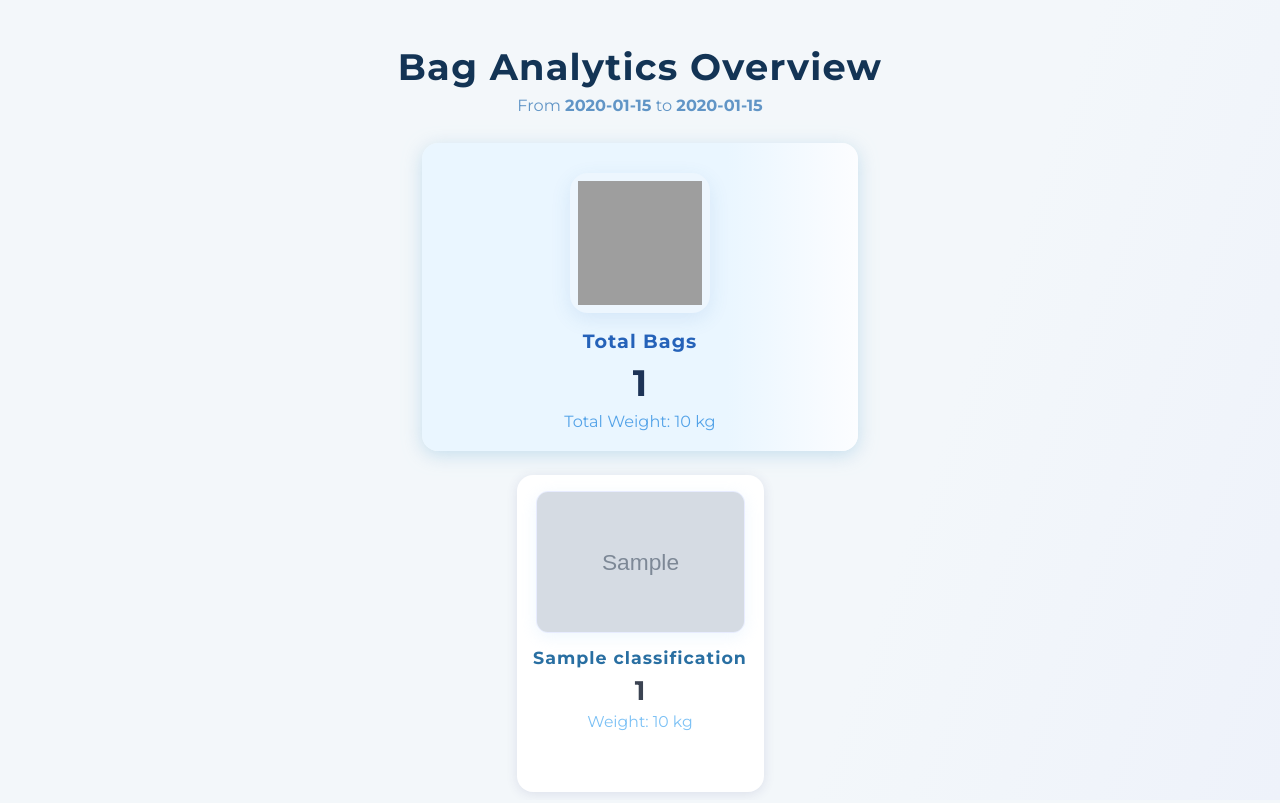
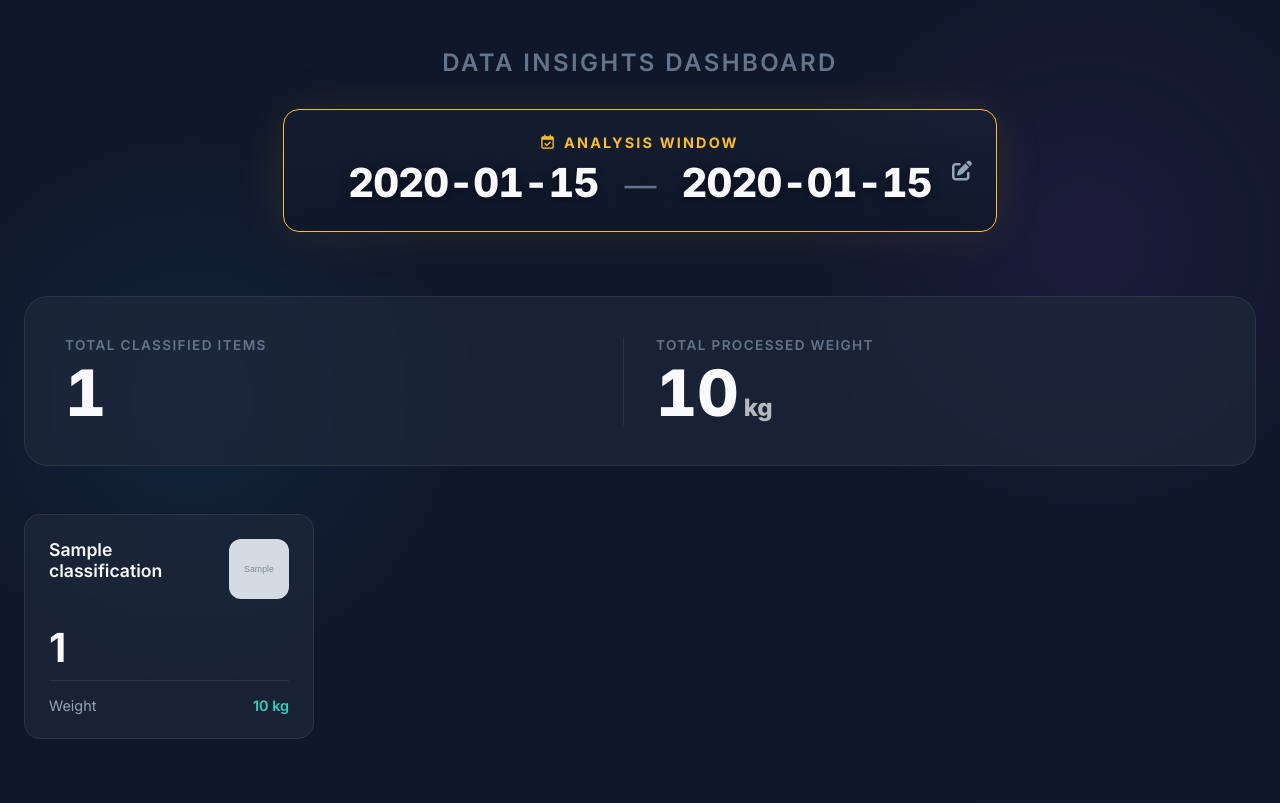
Before and after one commit to MohamadKhaledAbbas/BreadBagCounterSystem, a FastAPI app: template src/endpoint/templates/analytics.html in a window 1280 px wide. Run offline with FastAPI, Linux system fonts and the light colour scheme; the template is opened without the code that fills it: most values are stand-ins (such as "Sample title", 1, 10 or a date in 2020); grey boxes marked "Sample" are stand-in pictures; grey boxes are pictures that could not be loaded.

Commit message:
- Enhance UI/UX of the analytics FastAPI endpoint

```diff
--- a/src/endpoint/Server.py
+++ b/src/endpoint/Server.py
@@ -11,3 +11,5 @@
 
 os.makedirs("data/classes/", exist_ok=True)  # Creates the directory if it doesn't exist
 app.mount("/known_classes", StaticFiles(directory="data/classes/"), name="known_classes")
+
+app.mount("/static", StaticFiles(directory="src/endpoint/static"), name="static")
--- /dev/null
+++ b/src/endpoint/static/css/analytics.css
@@ -0,0 +1,243 @@
+:root {
+    /* 🌌 The Aurora Palette */
+    --bg-deep: #0f172a;
+    --bg-gradient: radial-gradient(circle at 15% 50%, rgba(56, 189, 248, 0.08), transparent 25%),
+                   radial-gradient(circle at 85% 30%, rgba(168, 85, 247, 0.08), transparent 25%);
+
+    /* 🧊 Glass Surface */
+    --glass-bg: rgba(30, 41, 59, 0.7);
+    --glass-border: rgba(255, 255, 255, 0.08);
+    --glass-shadow: 0 4px 30px rgba(0, 0, 0, 0.3);
+    --glass-blur: blur(12px);
+
+    /* 🎨 Text & Accents */
+    --text-primary: #f8fafc;
+    --text-secondary: #94a3b8;
+    --text-muted: #64748b;
+
+    --accent-primary: #38bdf8; /* Sky Blue */
+    --accent-gold: #fbbf24;    /* Gold (Used for Time Context) */
+    --accent-success: #2dd4bf;
+
+    /* 📐 Dimensions */
+    --radius-xl: 24px;
+    --radius-lg: 16px;
+    --radius-md: 12px;
+}
+
+body {
+    margin: 0;
+    padding: 0;
+    font-family: 'Inter', system-ui, -apple-system, sans-serif;
+    background-color: var(--bg-deep);
+    background-image: var(--bg-gradient);
+    background-attachment: fixed;
+    color: var(--text-primary);
+    min-height: 100vh;
+}
+
+main {
+    max-width: 1400px;
+    margin: 0 auto;
+    padding: 3rem 1.5rem 4rem;
+    animation: fadeIn 0.6s ease-out;
+}
+
+/* ✨ Header Section */
+.stats-header {
+    text-align: center;
+    margin-bottom: 2rem;
+}
+
+.stats-title {
+    font-size: 1.5rem;
+    font-weight: 600;
+    text-transform: uppercase;
+    letter-spacing: 0.1em;
+    color: var(--text-muted);
+    margin: 0;
+}
+
+/* 🕰️ HUGE TIME STAGE (Replaces small capsule) */
+.time-stage-container {
+    display: flex;
+    justify-content: center;
+    margin-bottom: 4rem;
+}
+
+.time-stage {
+    background: linear-gradient(180deg, rgba(30, 41, 59, 0.4) 0%, rgba(15, 23, 42, 0.8) 100%);
+    border: 1px solid var(--accent-gold); /* Gold border for importance */
+    border-radius: var(--radius-lg);
+    padding: 1.5rem 3rem;
+    position: relative;
+    box-shadow: 0 0 50px rgba(251, 191, 36, 0.1); /* Subtle gold ambient glow */
+    backdrop-filter: blur(10px);
+    text-align: center;
+    min-width: 50%;
+}
+
+/* "Testing Period" Label */
+.time-label {
+    font-size: 0.9rem;
+    color: var(--accent-gold);
+    font-weight: 700;
+    text-transform: uppercase;
+    letter-spacing: 0.15em;
+    margin-bottom: 0.5rem;
+    display: flex;
+    align-items: center;
+    justify-content: center;
+    gap: 0.5rem;
+}
+
+/* The Big Dates */
+.time-display {
+    font-size: 2.5rem; /* Very large text */
+    font-weight: 800;
+    color: var(--text-primary);
+    font-variant-numeric: tabular-nums;
+    letter-spacing: -0.02em;
+    line-height: 1.2;
+    text-shadow: 0 2px 10px rgba(0,0,0,0.5);
+}
+
+.time-divider {
+    color: var(--text-muted);
+    font-weight: 300;
+    margin: 0 1rem;
+    font-size: 2rem;
+    vertical-align: middle;
+}
+
+/* Edit button inside the stage */
+.edit-time-btn {
+    position: absolute;
+    right: 1.5rem;
+    top: 50%;
+    transform: translateY(-50%);
+    color: var(--text-secondary);
+    font-size: 1.25rem;
+    transition: color 0.2s;
+}
+.edit-time-btn:hover {
+    color: var(--accent-primary);
+}
+
+
+/* 📦 Hero Card (Totals) */
+.hero-section { margin-bottom: 3rem; }
+
+.hero-card {
+    background: var(--glass-bg);
+    backdrop-filter: var(--glass-blur);
+    border: 1px solid var(--glass-border);
+    border-radius: var(--radius-xl);
+    padding: 2.5rem;
+    display: grid;
+    grid-template-columns: 1fr 1fr;
+    gap: 2rem;
+}
+
+.hero-metric {
+    display: flex;
+    flex-direction: column;
+    justify-content: center;
+}
+.hero-metric.primary { border-right: 1px solid var(--glass-border); }
+
+.hero-label {
+    text-transform: uppercase;
+    font-size: 0.85rem;
+    letter-spacing: 0.1em;
+    color: var(--text-muted);
+    font-weight: 600;
+    margin-bottom: 0.5rem;
+}
+.hero-value {
+    font-size: 4rem;
+    font-weight: 800;
+    color: var(--text-primary);
+    font-variant-numeric: tabular-nums;
+    line-height: 1;
+}
+.hero-sub {
+    font-size: 1.25rem;
+    color: var(--accent-success);
+    margin-top: 0.5rem;
+    font-weight: 500;
+}
+
+/* 📊 Grid System */
+.grid-container {
+    display: grid;
+    grid-template-columns: repeat(auto-fill, minmax(280px, 1fr));
+    gap: 1.5rem;
+}
+
+.stat-card {
+    background: var(--glass-bg);
+    backdrop-filter: var(--glass-blur);
+    border: 1px solid var(--glass-border);
+    border-radius: var(--radius-lg);
+    padding: 1.5rem;
+    transition: all 0.3s ease;
+    display: flex;
+    flex-direction: column;
+}
+
+.stat-card:hover {
+    transform: translateY(-5px);
+    border-color: var(--accent-primary);
+    background: rgba(30, 41, 59, 0.9);
+}
+
+.card-header {
+    display: flex;
+    justify-content: space-between;
+    margin-bottom: 1rem;
+}
+.thumb-container {
+    width: 60px; height: 60px;
+    border-radius: var(--radius-md);
+    overflow: hidden;
+    background: #000;
+}
+.thumb-container img {
+    width: 100%; height: 100%; object-fit: cover;
+}
+.card-title {
+    font-size: 1.1rem;
+    font-weight: 600;
+    color: var(--text-primary);
+}
+.card-metric-large {
+    font-size: 2.5rem;
+    font-weight: 700;
+    margin: 0.5rem 0;
+}
+.card-footer {
+    margin-top: auto;
+    padding-top: 1rem;
+    border-top: 1px solid var(--glass-border);
+    display: flex;
+    justify-content: space-between;
+    font-size: 0.9rem;
+    color: var(--text-secondary);
+}
+.weight-tag { color: var(--accent-success); font-weight: 600; }
+
+@media (max-width: 768px) {
+    .time-stage { padding: 1.5rem; width: 100%; }
+    .time-display { font-size: 1.5rem; display: flex; flex-direction: column; gap: 0.5rem; }
+    .time-divider { display: none; }
+    .edit-time-btn { position: static; margin-top: 1rem; display: block; }
+
+    .hero-card { grid-template-columns: 1fr; text-align: center; }
+    .hero-metric.primary { border-right: none; border-bottom: 1px solid var(--glass-border); padding-bottom: 2rem; }
+}
+
+@keyframes fadeIn {
+    from { opacity: 0; transform: translateY(10px); }
+    to { opacity: 1; transform: translateY(0); }
+}
--- a/src/endpoint/templates/analytics.html
+++ b/src/endpoint/templates/analytics.html
@@ -2,177 +2,78 @@
 <html lang="en">
 <head>
     <meta charset="UTF-8">
+    <meta name="viewport" content="width=device-width, initial-scale=1.0">
     <title>Analytics Dashboard</title>
-    <link href="https://fonts.googleapis.com/css?family=Montserrat:400,700&display=swap" rel="stylesheet">
-    <style>
-        body {
-            background: linear-gradient(110deg,#f3f7fa 70%, #eef2fa 100%);
-            font-family: 'Montserrat', Helvetica, Arial, sans-serif;
-            margin: 0;
-            padding: 0;
-            min-height: 100vh;
-        }
-        .stats-header {
-            text-align: center;
-            padding: 44px 0 0 0;
-        }
-        .stats-title {
-            font-size: 2.3rem;
-            font-weight: bold;
-            color: #133455;
-            letter-spacing: 1.2px;
-            margin-bottom: 6px;
-        }
-        .date-range {
-            font-size: 1.01rem;
-            color: #6195c6;
-            margin-bottom: 10px;
-        }
-        /* Total card */
-        .total-card {
-            background: linear-gradient(90deg, #eaf6ff 70%, #fcfdff 100%);
-            border-radius: 16px;
-            box-shadow: 0 4px 18px #acd0e6a2;
-            max-width: 380px;
-            margin: 28px auto 22px auto;
-            padding: 30px 28px 18px 28px;
-            display: flex;
-            flex-direction: column;
-            align-items: center;
-        }
-        .total-thumb {
-            width: 140px;
-            height: 140px;
-            border-radius: 18px;
-            background: #edf6fe;
-            display: flex;
-            align-items: center;
-            justify-content: center;
-            box-shadow: 0 6px 20px rgba(59,120,195,0.12);
-            margin-bottom: 16px;
-            overflow: hidden;
-        }
-        .total-label {
-            font-size: 1.2rem;
-            font-weight: bold;
-            letter-spacing: 1px;
-            color: #2562b9;
-            margin-bottom: 7px;
-        }
-        .total-count {
-            font-size: 2.3rem;
-            font-weight: 800;
-            color: #1d3357;
-            margin-bottom: 6px;
-        }
-        .total-weight {
-            font-size: 1.01rem;
-            color: #54a3e8;
-            margin-bottom: 2px;
-        }
-        /* Cards */
-        .card-container {
-            display: flex;
-            justify-content: center;
-            flex-wrap: wrap;
-            gap: 30px;
-            margin: 24px auto 0 auto;
-            max-width: 1080px;
-        }
-        .stat-card {
-            background: white;
-            border-radius: 16px;
-            box-shadow: 0 2px 12px rgba(60,60,120,0.12);
-            width: 215px;
-            min-height: 285px;
-            padding: 16px;
-            display: flex;
-            flex-direction: column;
-            align-items: center;
-            transition: box-shadow 0.16s, transform 0.13s;
-            position: relative;
-        }
-        .stat-card:hover {
-            box-shadow: 0 8px 28px #b4d7f6a1;
-            transform: scale(1.024);
-        }
-        .card-thumb {
-            width: calc(100% - 8px);
-            height: 140px;
-            object-fit: cover;
-            border-radius: 12px;
-            margin-bottom: 14px;
-            box-shadow: 0 4px 16px #cfe8fc54;
-            border: 1.5px solid #e8ecff;
-            background: #edf6fe;
-            display: block;
-        }
-        .card-label {
-            font-size: 1.09rem;
-            font-weight: bold;
-            color: #296fa2;
-            letter-spacing: 1px;
-            margin-bottom: 6px;
-            text-align: center;
-        }
-        .card-count {
-            font-size: 1.68rem;
-            font-weight: 700;
-            color: #3B4352;
-            margin-bottom: 5px;
-        }
-        .card-weight {
-            font-size: 0.98rem;
-            color: #7cc1f5;
-            margin-bottom: 6px;
-        }
+    <link href="https://fonts.googleapis.com/css2?family=Inter:wght@400;500;600;700;800&display=swap" rel="stylesheet">
+    <link rel="stylesheet" href="https://cdnjs.cloudflare.com/ajax/libs/font-awesome/6.4.0/css/all.min.css">
+    <link href="/static/css/analytics.css?v=5" rel="stylesheet">
+</head>
 
-        /* Responsive */
-        @media (max-width: 1080px) {
-            .card-container { max-width: 97vw; gap: 20px;}
-        }
-        @media (max-width: 750px) {
-            .card-container {
-                flex-direction: column;
-                align-items: center;
-                gap: 17px;
-            }
-            .stat-card, .total-card {width: 92vw; max-width: 340px;}
-            .card-thumb {height: 120px;}
-            .total-thumb {width: 110px; height: 110px;}
-        }
-    </style>
-</head>
 <body>
-    <div class="stats-header">
-        <div class="stats-title">Bag Analytics Overview</div>
-        {% if meta and meta.start and meta.end %}
-        <div class="date-range">From
-            <span style="font-weight:bold;">{{ meta.start.strftime('%Y-%m-%d %H:%M') }}</span>
-            to
-            <span style="font-weight:bold;">{{ meta.end.strftime('%Y-%m-%d %H:%M') }}</span>
+
+<main>
+    <header class="stats-header">
+        <h1 class="stats-title">Data Insights Dashboard</h1>
+    </header>
+
+    {% if meta and meta.start and meta.end %}
+    <section class="time-stage-container">
+        <div class="time-stage">
+            <div class="time-label">
+                <i class="fa-regular fa-calendar-check"></i> Analysis Window
+            </div>
+
+            <div class="time-display">
+                <span>{{ meta.start.strftime('%Y-%m-%d %H:%M') }}</span>
+                <span class="time-divider">&mdash;</span>
+                <span>{{ meta.end.strftime('%Y-%m-%d %H:%M') }}</span>
+            </div>
+
+            <a href="/analytics" class="edit-time-btn" title="Change Time Range">
+                <i class="fa-solid fa-pen-to-square"></i>
+            </a>
         </div>
-        {% endif %}
-    </div>
-    <div class="total-card">
-        <div class="total-thumb">
-            <img alt="Total count" src="https://img.icons8.com/ios-filled/150/stack-of-books.png"
-                 style="width:124px; height:124px;">
+    </section>
+    {% endif %}
+
+    <section class="hero-section">
+        <div class="hero-card">
+            <div class="hero-metric primary">
+                <div class="hero-label">Total Classified Items</div>
+                <div class="hero-value">{{ total.count or 0 }}</div>
+            </div>
+
+            <div class="hero-metric">
+                <div class="hero-label">Total Processed Weight</div>
+                <div class="hero-value">
+                    {{ total.weight or 0 }}<span style="font-size: 1.5rem; opacity: 0.7; margin-left: 5px;">kg</span>
+                </div>
+            </div>
         </div>
-        <div class="total-label">Total Bags</div>
-        <div class="total-count">{{ total.count or 'N/A' }}</div>
-        <div class="total-weight">Total Weight: {{ total.weight or 'N/A' }} kg</div>
-    </div>
+    </section>
 
-    <div class="card-container">
+    <section class="grid-container">
         {% for c in classifications %}
         <div class="stat-card">
-            <img src="{{ c.thumb }}" alt="{{ c.name }}" class="card-thumb">
-            <div class="card-label" title="{{ c.name }}">{{ c.name }}</div>
-            <div class="card-count">{{ c.count }}</div>
-            <div class="card-weight">Weight: {{ c.weight or 'N/A' }} kg</div>
+            <div class="card-header">
+                <div>
+                    <div class="card-title">{{ c.name }}</div>
+                </div>
+                <div class="thumb-container">
+                    <img src="{{ c.thumb }}" alt="{{ c.name }}" onerror="this.src='https://placehold.co/100x100/1e293b/FFF?text={{c.name[:1]}}'">
+                </div>
+            </div>
+
+            <div class="card-metric-large">{{ c.count }}</div>
+
+            <div class="card-footer">
+                <span>Weight</span>
+                <span class="weight-tag">{{ c.weight or 0 }} kg</span>
+            </div>
         </div>
         {% endfor %}
-    </div>
+    </section>
+</main>
+
 </body>
 </html>
```
Also changed, not shown: src/endpoint/static/css/time-selector.css (added, +104 -0 lines), src/endpoint/templates/analytics_form.html (+21 -73 lines).
